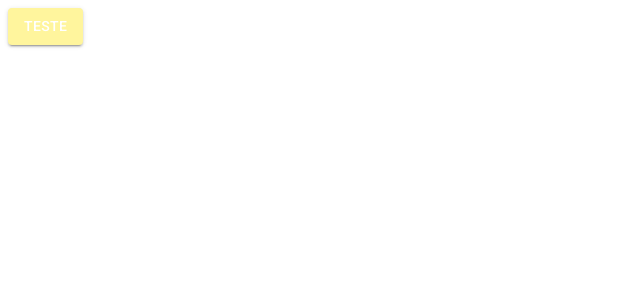
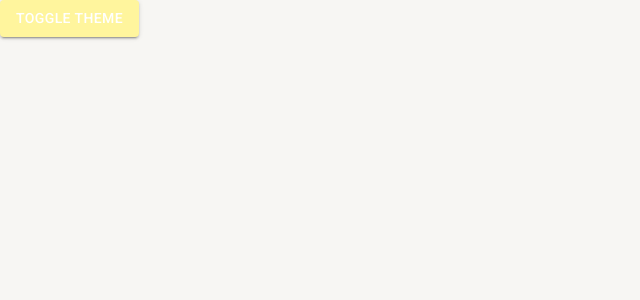
Before and after one commit to kassioOliveira/city-app, a React (Create React App) app: page /pagina-inicial in a window 1280 px wide. Shown: the top 300 px of the page, without its empty margins (0-640 px from the left). Built offline with nearby package versions, Linux system fonts and the light colour scheme.

Commit message:
Adicionado tema escuro e troca de tema

```diff
--- a/public/index.html
+++ b/public/index.html
@@ -27,7 +27,7 @@
 
     <title>React App</title>
   </head>
-  <body>
+  <body style="margin: 0; padding: 0;">
     <noscript>You need to enable JavaScript to run this app.</noscript>
     <div id="root"></div>
 
--- a/src/routes/index.tsx
+++ b/src/routes/index.tsx
@@ -1,11 +1,17 @@
 import React from 'react';
 import { Routes, Route, Navigate } from 'react-router-dom';
-import {Button} from '@mui/material'
+import {Button} from '@mui/material';
+import { useAppThemeContext } from '../shared/contexts/ThemeContext';
+
+
 
 export const AppRoutes = () => {
+
+  const {toggleTheme} = useAppThemeContext();
   return (
     <Routes>
-        <Route path='/pagina-inicial' element={<Button variant='contained' color='primary' >teste</Button>} />
+        <Route path='/pagina-inicial' element={
+        <Button variant='contained'color='primary' onClick={toggleTheme} >toggle theme</Button>} />
 
         <Route path='*' element={<Navigate to='/pagina-inicial'/>} />
     </Routes>
--- /dev/null
+++ b/src/shared/contexts/ThemeContext.tsx
@@ -0,0 +1,46 @@
+import React, { createContext, useCallback, useContext, useMemo, useState } from "react";
+import { ThemeProvider } from '@mui/material';
+import {Box} from '@mui/system';
+
+import { DarkTheme, LightTheme } from "../themes";
+
+interface IThemeContextData {
+    themeName: 'light' | 'dark';
+    toggleTheme: () => void;
+}
+
+const ThemContext = createContext({} as IThemeContextData);
+
+interface IChildrenProp {
+    children: React.ReactNode;
+}
+
+export const useAppThemeContext = () => {
+    return useContext(ThemContext);
+}
+
+export const AppThemeProvider: React.FC<IChildrenProp> = ({children}) => {
+    const [themeName,setThemeName] = useState<'light' | 'dark'>('light');
+
+    const toggleTheme = useCallback(()=>{
+        setThemeName(oldTheme => oldTheme === 'light'? 'dark': 'light');
+
+    },[]);
+
+    const theme = useMemo(()=> {
+        if(themeName === 'light')return LightTheme;
+
+        return DarkTheme;
+
+    },[themeName]);
+
+    return (
+        <ThemContext.Provider value={{themeName, toggleTheme}}>
+             <ThemeProvider theme={theme}>
+             <Box width='100vw' height='100vh' bgcolor={theme.palette.background.default}>
+             {children}
+             </Box>
+             </ThemeProvider>
+        </ThemContext.Provider>
+    )
+}
--- /dev/null
+++ b/src/shared/themes/Dark.ts
@@ -0,0 +1,23 @@
+import { createTheme } from "@mui/material";
+import { cyan, yellow } from "@mui/material/colors";
+
+export const DarkTheme = createTheme({
+    palette:{
+        primary:{
+            main: yellow[200] ,
+            dark: yellow[800] ,
+            light: yellow[500] ,
+            contrastText:'#ffffff'
+        },
+        secondary:{
+            main: cyan[500] ,
+            dark: cyan[400] ,
+            light: cyan[300] ,
+            contrastText:'#ffffff'
+        },
+        background:{
+            paper:'#303134',
+            default:'#202124'
+        }
+    }
+})
--- a/src/shared/themes/index.ts
+++ b/src/shared/themes/index.ts
@@ -1 +1,2 @@
 export * from './Light';
+export * from './Dark';
```
Also changed, not shown: src/App.tsx (+4 -4 lines).
